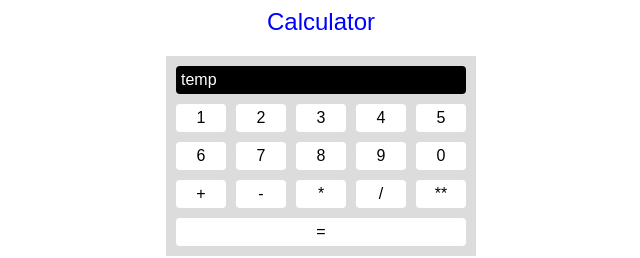
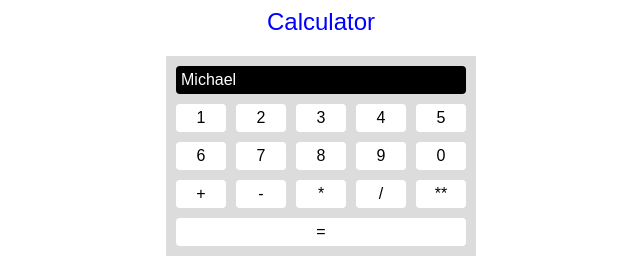
Before and after one commit to IPblood/Braude-web-1, a plain HTML site: page index.html in a window 1280 px wide. Shown: the full height of the page, 319-959 px from the left. Drawn offline with Linux system fonts and the light colour scheme.

Commit message:
15-01-24

```diff
--- a/index.html
+++ b/index.html
@@ -49,7 +49,7 @@
       Calculator
     </div>
     <div class="container">
-        <div class="monitor">temp</div>
+        <div class="monitor">Michael</div>
      <div class="but">1</div>
      <div class="but">2</div>
      <div class="but">3</div>
```
Lines whose indentation alone changed are shown as unchanged.
